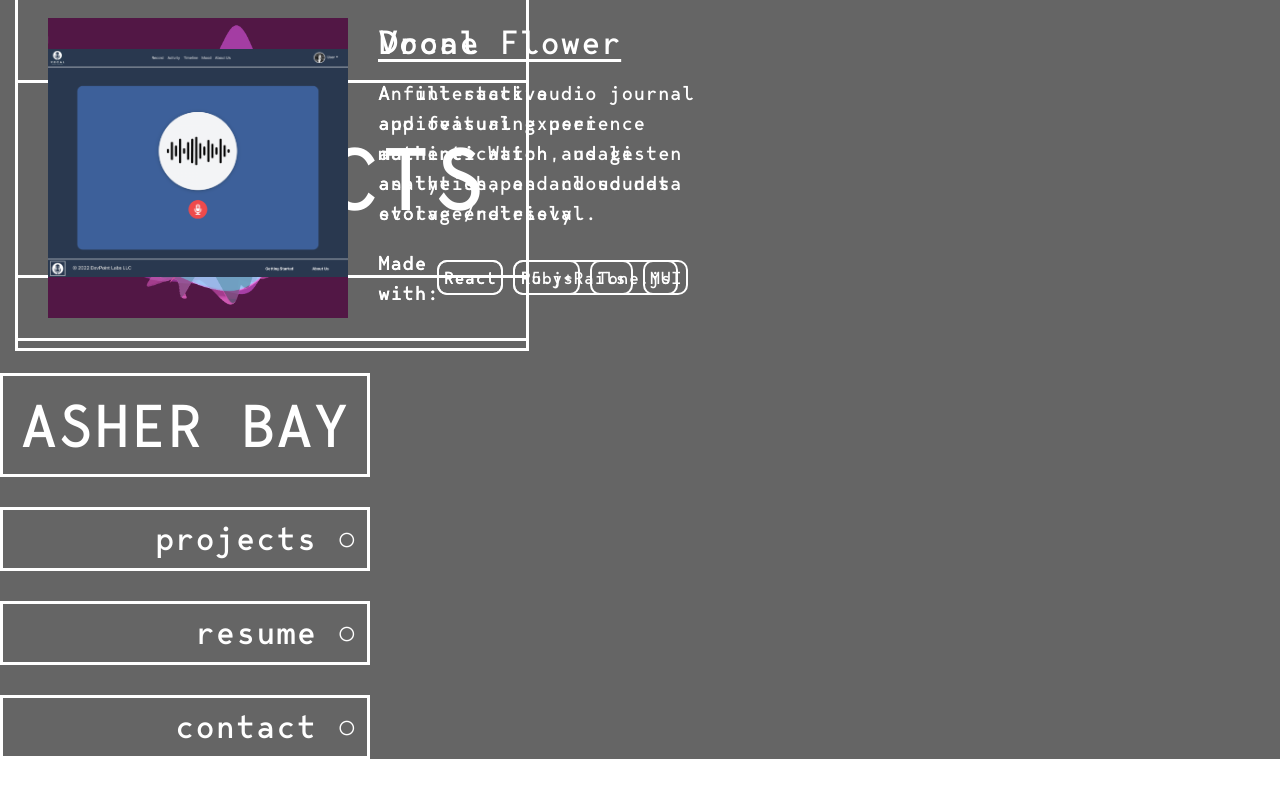
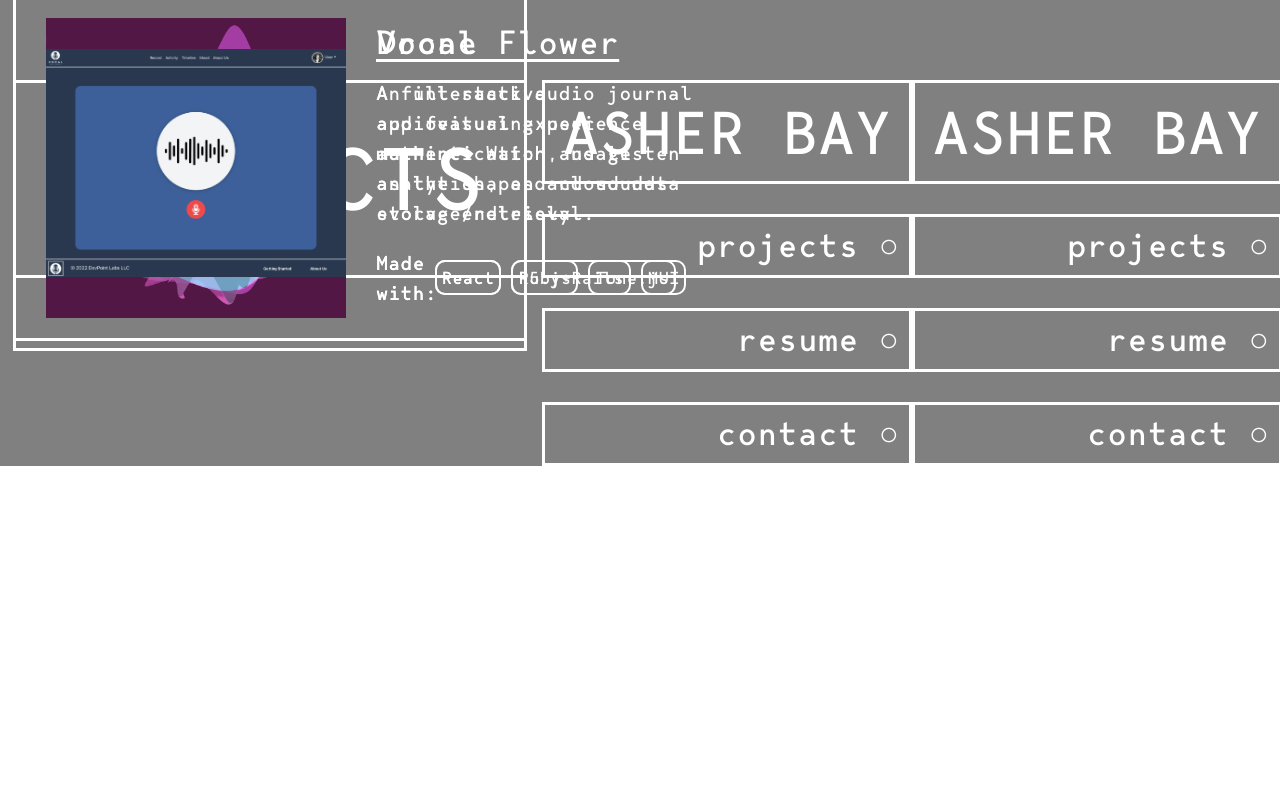
Before and after one commit to asherbay/portfolio_2022, a React (Create React App) app: page /projects in a window 1280 px wide. Built offline with nearby package versions, Linux system fonts and the light colour scheme.

Commit message:
Revert "flex layout"
This reverts commit e6c7c3eaa6558592b6302ccded1548f4232eb6a5.

```diff
--- a/package.json
+++ b/package.json
@@ -6,7 +6,6 @@
     "@testing-library/jest-dom": "^5.14.1",
     "@testing-library/react": "^12.0.0",
     "@testing-library/user-event": "^13.2.1",
-    "p5": "^1.4.1",
     "react": "^17.0.2",
     "react-dom": "^17.0.2",
     "react-router-dom": "^6.2.1",
--- a/src/App.js
+++ b/src/App.js
@@ -6,20 +6,13 @@ import Home from './pages/Home'
 import Projects from './pages/Projects'
 import Resume from './pages/Resume'
 import Contact from './pages/Contact'
-import React, {useState, useEffect} from 'react'
-import p5 from 'p5'
+import React from 'react'
 
 function App() {
-  const [zoom, setZoom] = useState(1)
-  p5.windowResized = () => {
-    console.log('zoom set')
-    setZoom(p5.map(p5.windowWidth, 600, 1600, 0.3, 0.7))
-  }
-
   return (
-    <div style={{background: "#656565",}}>
-
-      <Routes  >
+    <div style={{backgroundColor: "gray", display: 'flex', justifyContent: 'center', alignItems: 'flex-start'}}>
+      <Nav />
+      <Routes >
         <Route path='/' element={<Home/>}/>
         <Route path='/projects' element={<Projects/>}/>
         <Route path='/resume' element={<Resume/>}/>
--- a/src/components/Project.js
+++ b/src/components/Project.js
@@ -17,7 +17,7 @@ const Project = (props) => {
     }
 
     return (
-        <Body y={-15} >
+        <Body y={-15}>
             <section style={{display: "flex", gap: "30px"}}>
                 <img src={props.pic} style={{width: "300px", alignSelf: "center"}}/>
                 <section style={{display: "flex", flexDirection: "column", justifyItems: "flex-start",  position: "relative", width: "100%",}}>
@@ -26,7 +26,7 @@ const Project = (props) => {
 
                     <section style={{display: "flex", gap: "10px", alignItems: "center", marginBottom: "0px",}}>
                     {/* <p style={{fontSize: "15pt"}}>Made with:</p> */}
-                    <p style={{fontSize: "15pt", marginTop: "0px", marginBottom: "0px", position: "relative"}}>Made with:</p>
+                    <p style={{fontSize: "15pt", marginTop: "0px", marginBottom: "0px", right: "0px", position: "relative"}}>Made with:</p>
                         {props.techTags && renderTechTags()}
                         {/* <TechTag>React</TechTag>
                         <TechTag>P5.js</TechTag>
--- a/src/pages/Projects.js
+++ b/src/pages/Projects.js
@@ -8,12 +8,12 @@ const Projects = () => {
 
     return (
         <section style={{display: 'flex', flexDirection: 'column', gap: "30px"}}>
-            <Header y={80} >PROJECTS</Header>
-            <Project y={-15}  pic={droneFlowerPic} name="Drone Flower" techTags={['React', 'P5.js', 'Tone.js']} url="https://620eb5ac1a8ae50008c9cdde--thirsty-babbage-5c55cb.netlify.app/">
+            <Header y={80}>PROJECTS</Header>
+            <Project y={-15} pic={droneFlowerPic} name="Drone Flower" techTags={['React', 'P5.js', 'Tone.js']} url="https://620eb5ac1a8ae50008c9cdde--thirsty-babbage-5c55cb.netlify.app/">
                 An interactive audiovisual experience machine. Watch and listen as the shapes and sounds evolve endlessly.
             </Project>
 
-            <Project y={-15} pic={vocalPic}  name="Vocal" url="https://vocaljournal.herokuapp.com/" techTags={['React', 'Ruby+Rails', 'MUI']}>
+            <Project y={-15} pic={vocalPic} name="Vocal" url="https://vocaljournal.herokuapp.com/" techTags={['React', 'Ruby+Rails', 'MUI']}>
                 A full stack audio journal app featuring user authentication, usage analytics, and cloud data storage/retrieval.
             </Project>
 
```
Also changed, not shown: 1 other file (tests, documents, lock files or other folders).
